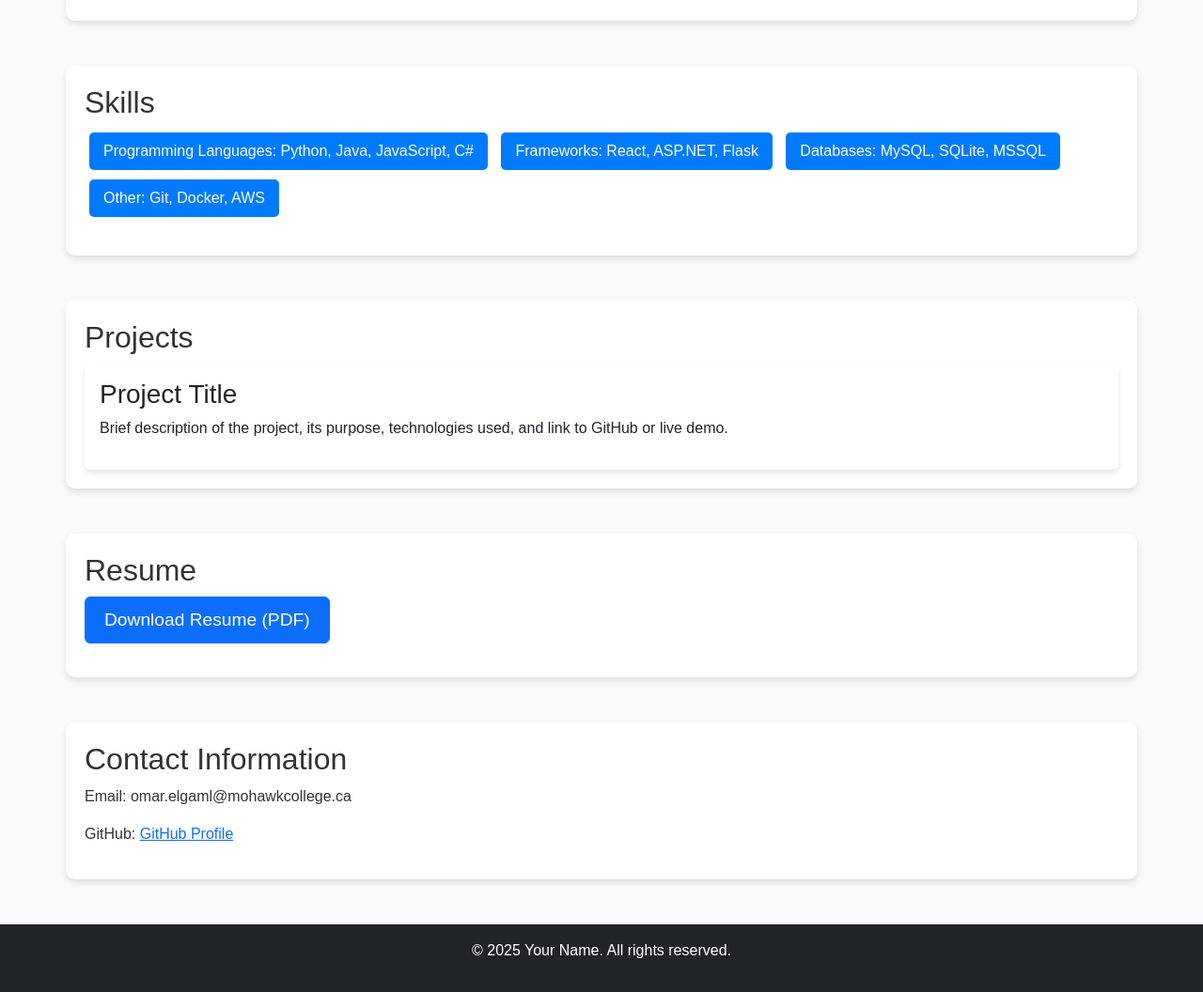
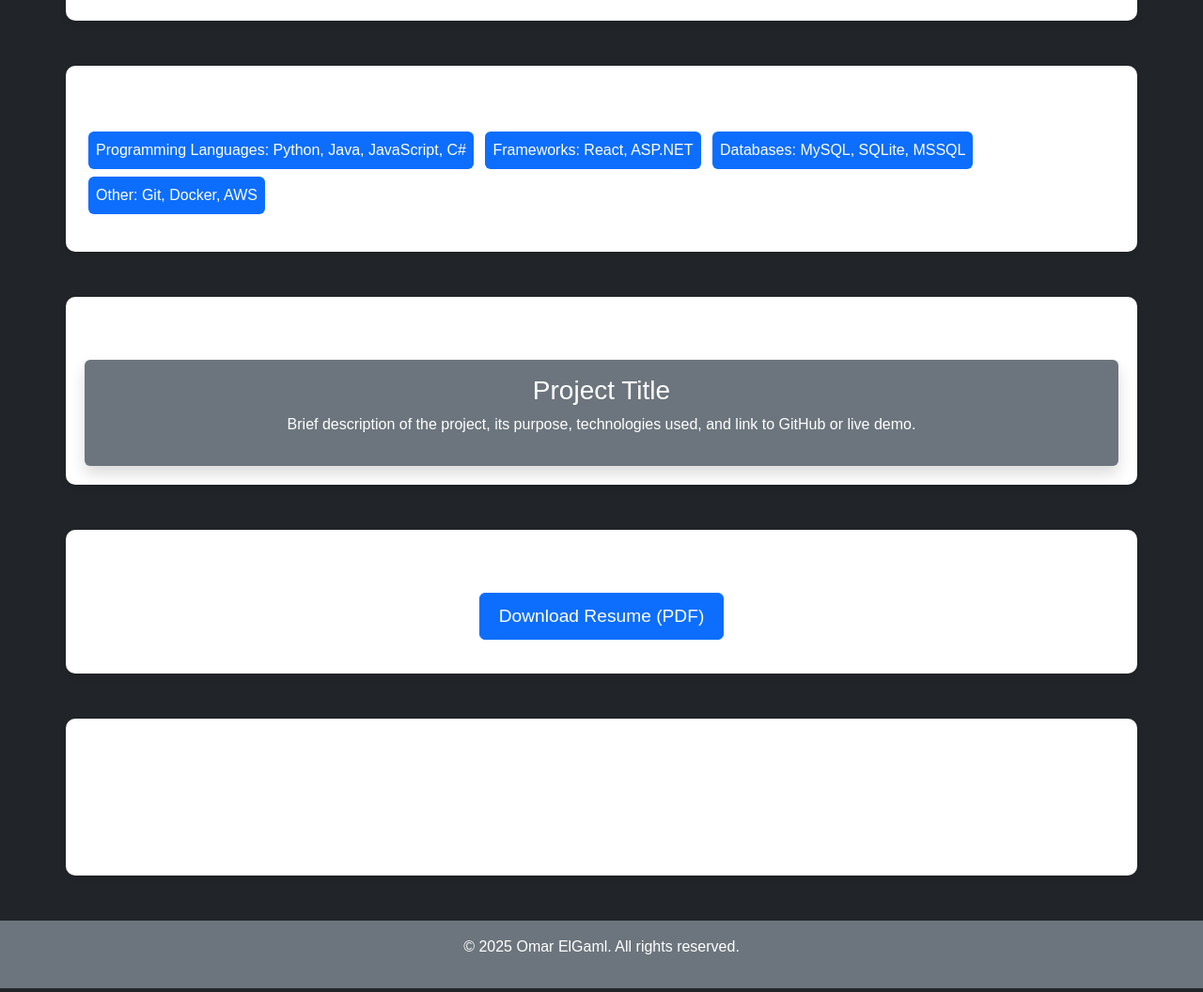
Before and after one commit to Omar-ElGaml/Omar-ElGaml.github.io, a plain HTML site: page index.html in a window 1280 px wide. Shown: the part 620-1676 px from the top of the page at 94% size. Drawn offline with nearby package versions, Linux system fonts and the light colour scheme.

Commit message:
Modified CSS and Bootstrap

```diff
--- a/index.html
+++ b/index.html
@@ -7,13 +7,13 @@
     <link rel="stylesheet" href="https://cdn.jsdelivr.net/npm/bootstrap@5.3.0/dist/css/bootstrap.min.css">
     <link rel="stylesheet" href="styles.css">
 </head>
-<body>
+<body class="bg-dark text-white">
     <header class="text-center py-4 bg-primary text-white">
-        <p class="disclaimer">This website was created temporarily for an assignment.</p>
         <h1>Omar ElGaml</h1>
         <p>Software Developer</p>
+        <p class="disclaimer">This website was created temporarily for an assignment. You can find my actual portfolio <a href="#" class="text-white">here</a>.</p>
     </header>
-    <nav class="navbar navbar-expand-lg navbar-dark bg-dark">
+    <nav class="navbar navbar-expand-lg navbar-dark bg-secondary shadow">
         <div class="container">
             <button class="navbar-toggler" type="button" data-bs-toggle="collapse" data-bs-target="#navbarNav">
                 <span class="navbar-toggler-icon"></span>
@@ -30,41 +30,41 @@
             </div>
         </div>
     </nav>
-    <section id="summary" class="container my-5">
+    <section id="summary" class="container my-5 text-center">
         <h2>Summarizing Statement</h2>
         <p>A brief introduction about yourself, your passion for software development, and career aspirations.</p>
     </section>
-    <section id="education" class="container my-5">
+    <section id="education" class="container my-5 text-center">
         <h2>Education</h2>
         <p>Details about your academic background, degrees, certifications, and relevant coursework.</p>
     </section>
-    <section id="skills" class="container my-5">
+    <section id="skills" class="container my-5 text-center">
         <h2>Skills</h2>
-        <ul>
-            <li>Programming Languages: Python, Java, JavaScript, C#</li>
-            <li>Frameworks: React, ASP.NET, Flask</li>
-            <li>Databases: MySQL, SQLite, MSSQL</li>
-            <li>Other: Git, Docker, AWS</li>
+        <ul class="list-unstyled d-inline-block text-start">
+            <li class="bg-primary text-white p-2 m-1 rounded">Programming Languages: Python, Java, JavaScript, C#</li>
+            <li class="bg-primary text-white p-2 m-1 rounded">Frameworks: React, ASP.NET</li>
+            <li class="bg-primary text-white p-2 m-1 rounded">Databases: MySQL, SQLite, MSSQL</li>
+            <li class="bg-primary text-white p-2 m-1 rounded">Other: Git, Docker, AWS</li>
         </ul>
     </section>
-    <section id="projects" class="container my-5">
+    <section id="projects" class="container my-5 text-center">
         <h2>Projects</h2>
-        <div class="card p-3">
+        <div class="card bg-secondary text-white p-3 shadow">
             <h3>Project Title</h3>
             <p>Brief description of the project, its purpose, technologies used, and link to GitHub or live demo.</p>
         </div>
     </section>
-    <section id="resume" class="container my-5">
+    <section id="resume" class="container my-5 text-center">
         <h2>Resume</h2>
         <p><a href="resume.pdf" target="_blank" class="btn btn-primary">Download Resume (PDF)</a></p>
     </section>
-    <section id="contact" class="container my-5">
+    <section id="contact" class="container my-5 text-center">
         <h2>Contact Information</h2>
         <p>Email: omar.elgaml@mohawkcollege.ca</p>
-        <p>GitHub: <a href="https://github.com/Omar-ElGaml">GitHub Profile</a></p>
+        <p>GitHub: <a href="https://github.com/Omar-ElGaml" class="text-white">GitHub Profile</a></p>
     </section>
-    <footer class="text-center py-3 bg-dark text-white">
-        <p>&copy; 2025 Your Name. All rights reserved.</p>
+    <footer class="text-center py-3 bg-secondary text-white">
+        <p>&copy; 2025 Omar ElGaml. All rights reserved.</p>
     </footer>
     <script src="https://cdn.jsdelivr.net/npm/bootstrap@5.3.0/dist/js/bootstrap.bundle.min.js"></script>
 </body>
```
